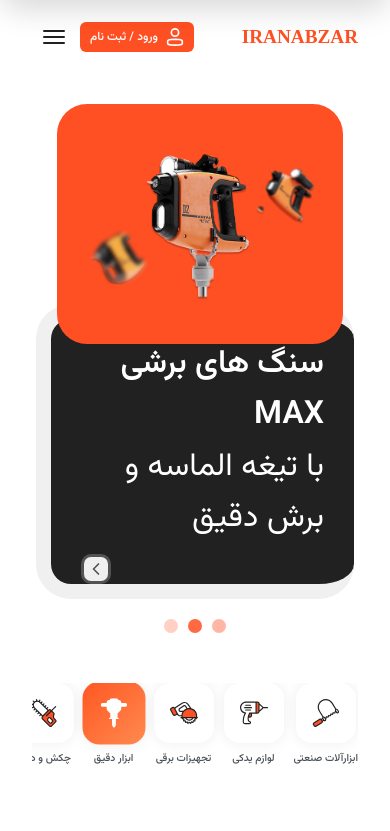
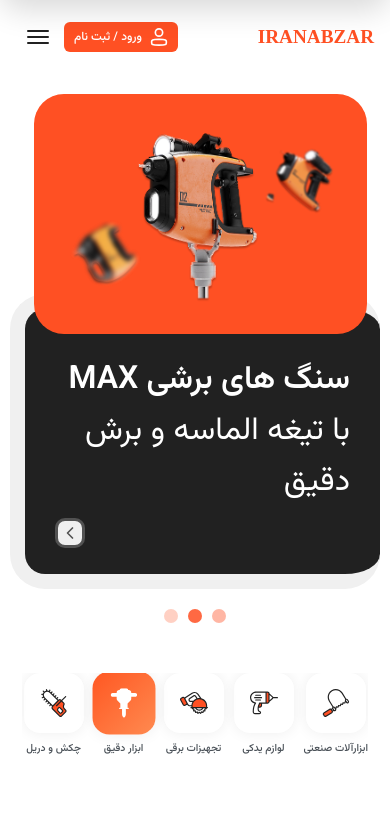
Before and after one commit to YasinDevCo/shop-iranabzar-client, an Angular app: page / in a window 390 px wide. Shown: the top 831 px of the page. Built offline with nearby package versions, Linux system fonts and the light colour scheme; no server answers.

Commit message:
Fix somthings

```diff
--- a/src/app/layouts/main-layout/main-layout.css
+++ b/src/app/layouts/main-layout/main-layout.css
@@ -2,3 +2,8 @@
   min-height: calc(100vh - 120px); /* ارتفاع هدر و فوتر رو کم کن */
   padding: 20px;
 }
+@media (max-width: 768px) {
+  .main-content {
+    padding: 10px;
+  }
+}
--- a/src/app/pages/blogs/blogs.css
+++ b/src/app/pages/blogs/blogs.css
@@ -1,7 +1,7 @@
 .blogs-container {
   max-width: 1200px;
   margin: 0 auto;
-  padding: 40px 20px;
+  padding: 40px 0;
   min-height: 100vh;
 }
 
--- a/src/app/pages/contact-us/contact-us.css
+++ b/src/app/pages/contact-us/contact-us.css
@@ -1,7 +1,6 @@
 
 .contact{
   padding: 40px 0 60px;
-
 }
 
 
--- a/src/app/pages/faq/faq.css
+++ b/src/app/pages/faq/faq.css
@@ -6,7 +6,6 @@
 .container {
   max-width: 1200px;
   margin: 0 auto;
-  padding: 0 20px;
 }
 
 /* هدر صفحه */
--- a/src/app/pages/products-list/products-list.css
+++ b/src/app/pages/products-list/products-list.css
@@ -1,10 +1,10 @@
 .products-page {
-  padding: 40px 20px;
+  padding: 40px 0;
   min-height: 100vh;
 }
 
 .container {
-  max-width: 1400px;
+  max-width: 1200px;
   margin: 0 auto;
 }
 
--- a/src/app/utilities/api-address-util.ts
+++ b/src/app/utilities/api-address-util.ts
@@ -1,6 +1,7 @@
 // utilities/api-address-util.ts
 export class ApiAddress {
-  static baseAddress: string = "https://shop-iranabzar-api.onrender.com/api";
+  // static baseAddress: string = "https://shop-iranabzar-api.onrender.com/api";
+  static baseAddress: string = "http://localhost:5000/api";
 
   // Auth
   static login: string = "/auth/login";
@@ -14,10 +15,9 @@
   static getMessageById: string = "/contact/:id";
   static deleteMessage: string = "/contact/:id";
 
-
   // User
-  static getOneUserById: string = "/user/getOne/:id";
   static getAllUsers: string = "/user/getAll";
+  static getOneUserById: string = "/user/:id";  // اضافه شد
   static deleteUser: string = "/user/delete/:id";
   static updateUser: string = "/user/update/:id";
   static addUser: string = "/user/add";
@@ -88,4 +88,6 @@
   static addToWishlist: string = "/wishlist/add/:productId";
   static removeFromWishlist: string = "/wishlist/remove/:productId";
   static clearWishlist: string = "/wishlist/clear";
+
+  static upload: string = "/upload"
 }
--- a/src/styles.css
+++ b/src/styles.css
@@ -731,4 +731,7 @@
   .toast {
     min-width: auto !important;
   }
+  .container {
+    --container-padding: 0;
+  }
 }
```
